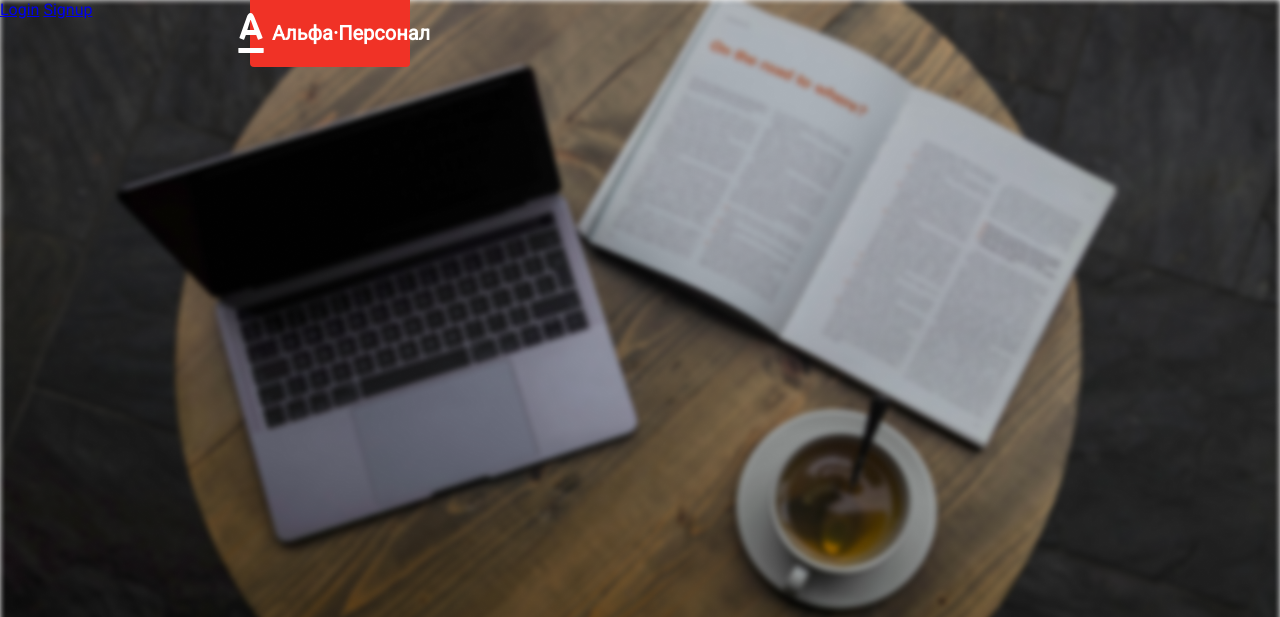
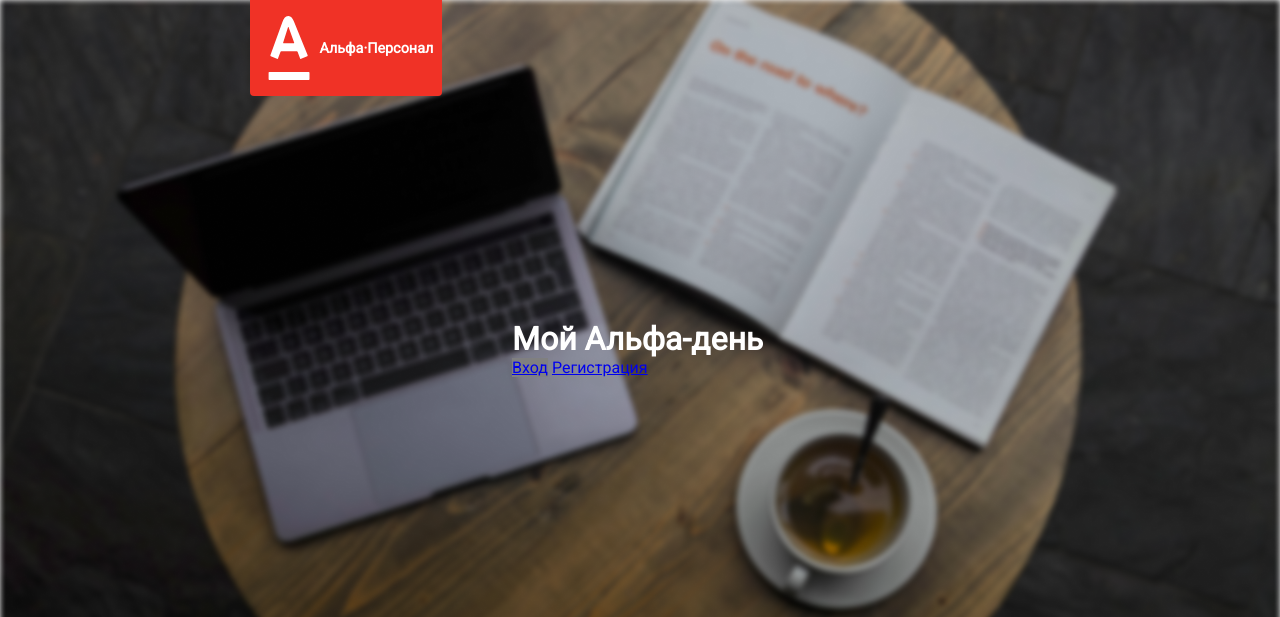
Before and after one commit to spanickroon/Alfa-Staff, a Django app: template templates/alfastaff-account/start_template.html in a window 1280 px wide. Shown: the top 617 px of the page. Run offline with Django 3.2, Linux system fonts and the light colour scheme; the template is opened without the code that fills it, so the values that code supplies are empty.

Commit message:
Draft layout login register pages

```diff
--- a/static/css/style.css
+++ b/static/css/style.css
@@ -8,6 +8,12 @@
     margin: 0px;
     padding: 0px;
   }
+
+h1, h2, h3, h4, h5, h6 {
+    margin: 0px;
+    padding: 0px;
+    color: #FFFFFF;
+}
 
 .page {
     display: none;
@@ -24,12 +30,11 @@
 
 .header-login-register {
     display: flex;
-    width: 12.5vw; /* 240 px 240/1920*100 */
-    height: 8.333333vh; /* 90 px 90/1080*100 */
+    width: 15vw;
+    height: 12vh;
     position: fixed;
 
-    margin-left: 19.53125vw; /* 375 px 375/1920*100 */
-    vertical-align: middle;
+    margin-left: 19.53125vw;
 
     background-color: #F03226;
     border-radius: 0 0 4px 4px;
@@ -37,11 +42,64 @@
     align-items: center;
     justify-content: center;
 
-    font-size: 125%;
+    font-size: 90%;
     font-weight: bold;
     color: #FFFFFF;
 }
 
 .header-login-register img {
     padding: 5%;
+    height: 8vh;
 }
+
+.form-login-register {
+    position: absolute;
+    margin-left: 40vw;
+    margin-top: 40vh;
+}
+
+.input-login {
+    background-color: transparent;
+    color: #FFFFFF;
+
+    border-radius: 4px 4px 4px 4px;
+    border-width: 1px;
+    width: 20vw;
+    height: 5vh;
+
+    margin-top: 3vh;
+}
+
+.button-login-register {
+    background-color: #F03226;
+    color: #FFFFFF;
+
+    border: none;
+    border-radius: 4px 4px 4px 4px;
+
+    width: 12vw;
+    height: 7vh;
+
+    box-shadow: 0px 10px 20px rgba(255,0,0, .2);
+    margin-top: 3vh;
+}
+
+.link-remind {
+    display: inline-block;
+    margin-top: 3vh;
+
+    color: #FFFFFF;
+    text-decoration: none;
+}
+
+.nav-login-register {
+    display: inline-block;
+    margin-top: 3vh;
+    margin-right: 1vw;
+    color: #FFFFFF;
+    text-decoration: none;
+}
+
+#login-link {
+    background-color: grey;
+}
--- a/templates/alfastaff-account/start_template.html
+++ b/templates/alfastaff-account/start_template.html
@@ -16,9 +16,13 @@
             <img src="{% static "images/alfa-logo.svg" %}">
             <label>Альфа·Персонал</label>
         </header>
-        <div>
-            <a class="nav-link" data-target="login" href="#">Login</a>
-            <a class="nav-link" data-target="signup" href="#">Signup</a>
+
+        <div class="form-login-register">
+            <h1>Мой Альфа-день</h1>
+            <div>
+                <a class="nav-link" id="login-link" data-target="login" href="#">Вход</a>
+                <a class="nav-link" id="signup-link" data-target="signup" href="#">Регистрация</a>
+            </div>
             <div class="page active" id="login">
                 {% block context %}
                 {% endblock %}
@@ -26,6 +30,8 @@
             <div class="page" id="signup">
             </div>
         </div>
+
+
     </body>
     <script src="{% static "js/spa_controller.js" %}"></script>
 </html>
```
Also changed, not shown: templates/alfastaff-account/login.html (+9 -5 lines), templates/alfastaff-account/signup.html (+14 -5 lines).
